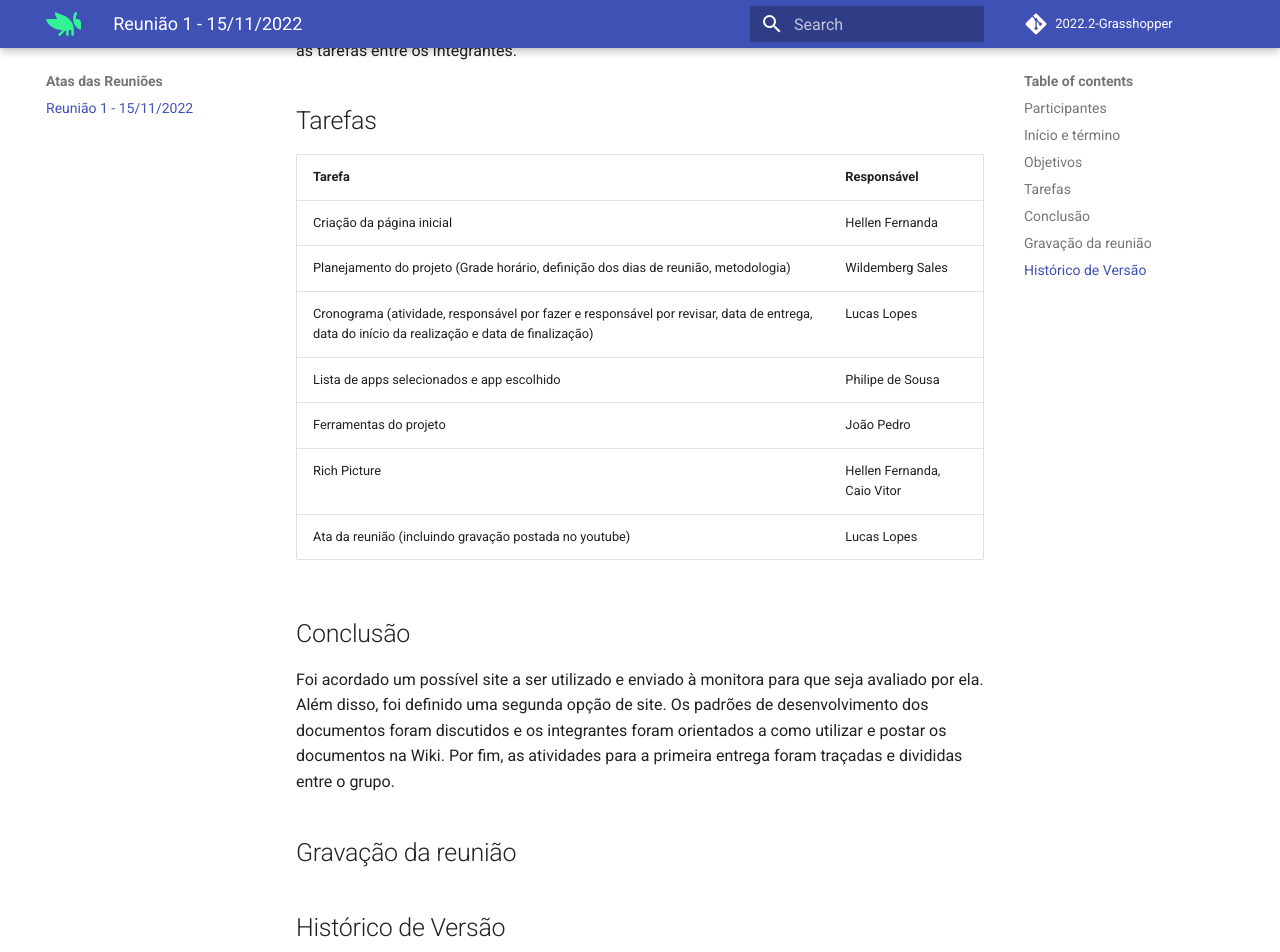
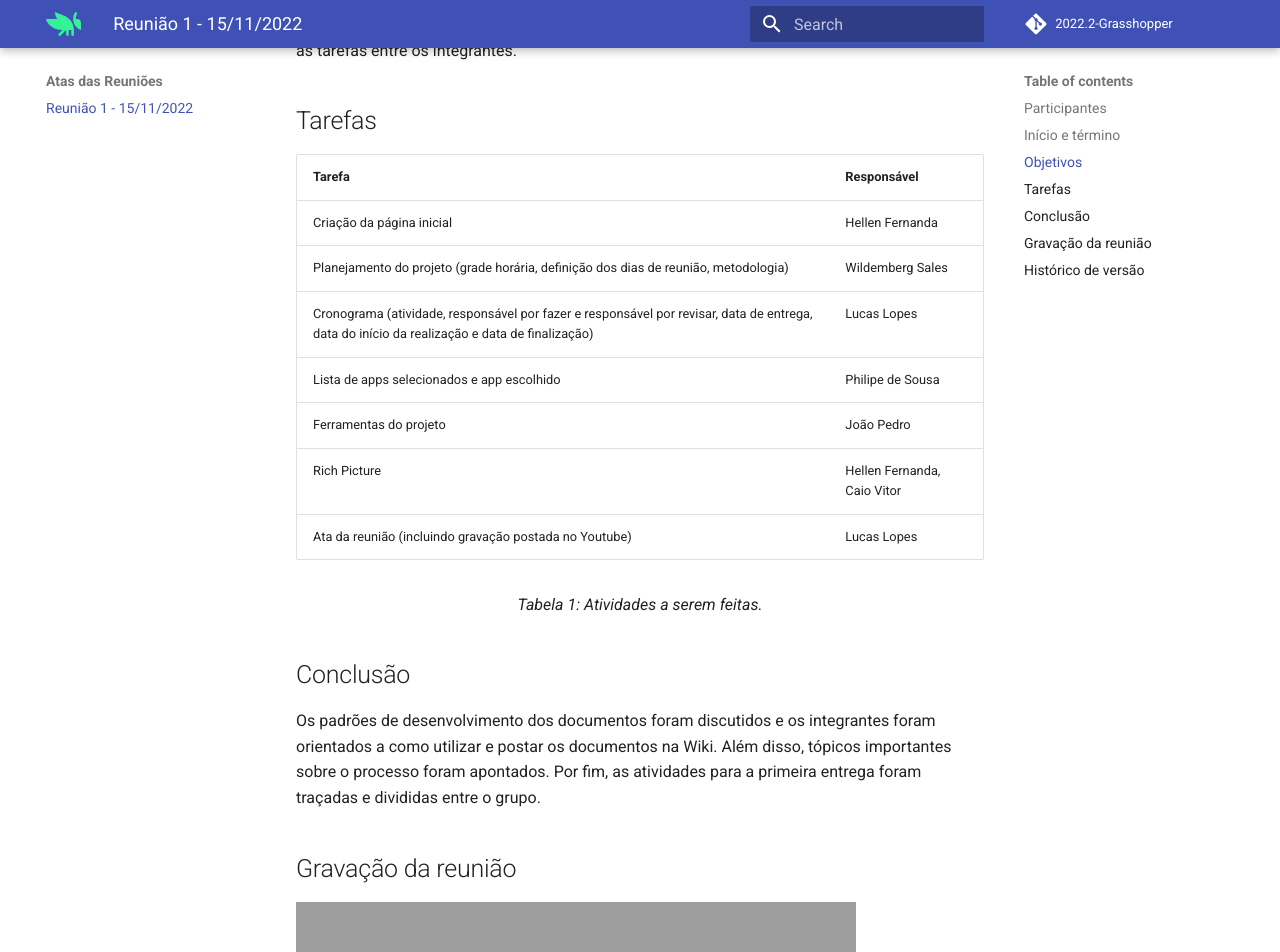
Before and after one commit to Requisitos-de-Software/2022.2-Grasshopper, an MkDocs documentation site: the page built from docs/atas-das-reunioes/reuniao1.md, in a window 1280 px wide and 1400 px high, scrolled down 666 px. Shown: the top 952 px of the window. Built offline with MkDocs 1.6.1 and Material for MkDocs 9.7.7, drawn with Linux system fonts in a browser that asks for light colours; comment, search, counter and statistics services are not loaded; some of the changed text lies outside the part shown; grey boxes are pictures that could not be loaded.

```diff
--- a/docs/atas-das-reunioes/reuniao1.md
+++ b/docs/atas-das-reunioes/reuniao1.md
@@ -18,20 +18,22 @@ Definir padrões utilizados no processo, orientar participantes sobre como utili
 | Tarefa | Responsável |
 | ---- | ---- |
 | Criação da página inicial | Hellen Fernanda
-| Planejamento do projeto (Grade horário, definição dos dias de reunião, metodologia) |  Wildemberg Sales
+| Planejamento do projeto (grade horária, definição dos dias de reunião, metodologia) |  Wildemberg Sales
 | Cronograma (atividade, responsável por fazer e responsável por revisar, data de entrega, data do início da realização e data de finalização) | Lucas Lopes
 | Lista de apps selecionados e app escolhido | Philipe de Sousa
 | Ferramentas do projeto | João Pedro
 | Rich Picture | Hellen Fernanda, Caio Vitor
-| Ata da reunião (incluindo gravação postada no youtube) | Lucas Lopes
+| Ata da reunião (incluindo gravação postada no Youtube) | Lucas Lopes
+<figcaption align="center">Tabela 1: Atividades a serem feitas.</figcaption>
 
 ## Conclusão
-Foi acordado um possível site a ser utilizado e enviado à monitora para que seja avaliado por ela. Além disso, foi definido uma segunda opção de site. Os padrões de desenvolvimento dos documentos foram discutidos e os integrantes foram orientados a como utilizar e postar os documentos na Wiki. Por fim, as atividades para a primeira entrega foram traçadas e divididas entre o grupo.
+Os padrões de desenvolvimento dos documentos foram discutidos e os integrantes foram orientados a como utilizar e postar os documentos na Wiki. Além disso, tópicos importantes sobre o processo foram apontados. Por fim, as atividades para a primeira entrega foram traçadas e divididas entre o grupo.
 
 ## Gravação da reunião
+<iframe width="560" height="315" src="https://www.youtube.com/embed/gxHCmge8kas?start=3" title="YouTube video player" frameborder="0" allow="accelerometer; autoplay; clipboard-write; encrypted-media; gyroscope; picture-in-picture" allowfullscreen></iframe>
 
-
-## Histórico de Versão
+## Histórico de versão
 | Versão | Data | Descrição | Autor | Revisor |
 | :----: | :--: | :-------: | :---: | :-----: |
 | 0.1 | 15/11/2022 | Criação da ata de reunião | Lucas Lopes | - |
+| 0.2 | 16/11/2022 | Adição da gravação | Lucas Lopes | - |
```
Also changed, not shown: other parts of docs/atas-das-reunioes/reuniao1.md (+1 -1 lines).
